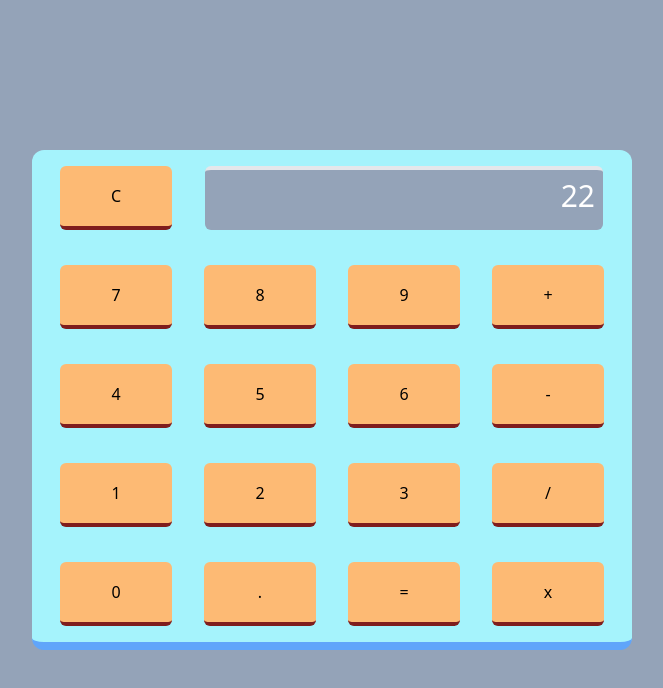
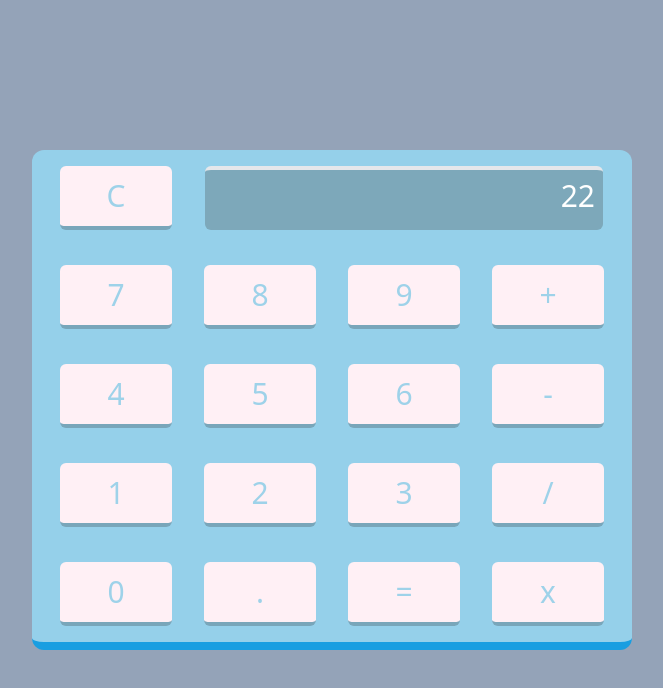
Before and after one commit to radualexeev/calculator, a React (Create React App) app in the folder client/: page / in a window 1280 px wide. Shown: the top 688 px of the page, without its empty margins (308-971 px from the left). Built offline with nearby package versions, Linux system fonts and the light colour scheme.

Commit message:
change the color

```diff
--- a/client/src/components/Button.jsx
+++ b/client/src/components/Button.jsx
@@ -1,7 +1,14 @@
 export default function Button( {value} ) {
     return (
-        <div className="w-button h-button bg-orange-300 rounded-md border-b-4 border-red-900 flex justify-center items-center">
+        <div className="w-button h-button bg-[#FFF0F5] rounded-md border-b-4 border-[#79A6BA] flex justify-center items-center text-3xl text-[#9ED2E9]">
             {value}
         </div>
     );
 };
+
+
+// blue #199EE1 border container
+// rose #FD9EA9 #FD7A89
+// for +-/* #FFF0F5 -
+// #7DA8BA - #658695
+// #F1FF98 - #9DA858
--- a/client/src/components/Container.jsx
+++ b/client/src/components/Container.jsx
@@ -1,6 +1,6 @@
 export default function Container( {children} ) {
     return (
-        <div className="w-calculator h-calculator p-4 bg-cyan-200 rounded-xl border-b-8 border-blue-400 grid grid-cols-4 gap-2 place-content-between place-items-center">
+        <div className="w-calculator h-calculator p-4 bg-[#95D0EA] rounded-xl border-b-8 border-[#199EE1] grid grid-cols-4 gap-2 place-content-between place-items-center">
             {children}
         </div>
     );
--- a/client/src/components/Display.jsx
+++ b/client/src/components/Display.jsx
@@ -1,6 +1,6 @@
 export default function Display() {
     return (
-        <div className="text-white bg-slate-400 w-display h-display p-2 text-3xl rounded-md border-t-4 border-b-gray-500 text-right col-span-3">
+        <div className="text-white bg-[#7DA8BA] w-display h-display p-2 text-3xl rounded-md border-t-4 border-b-[#587582] text-right col-span-3">
             22
         </div>
     );
```
